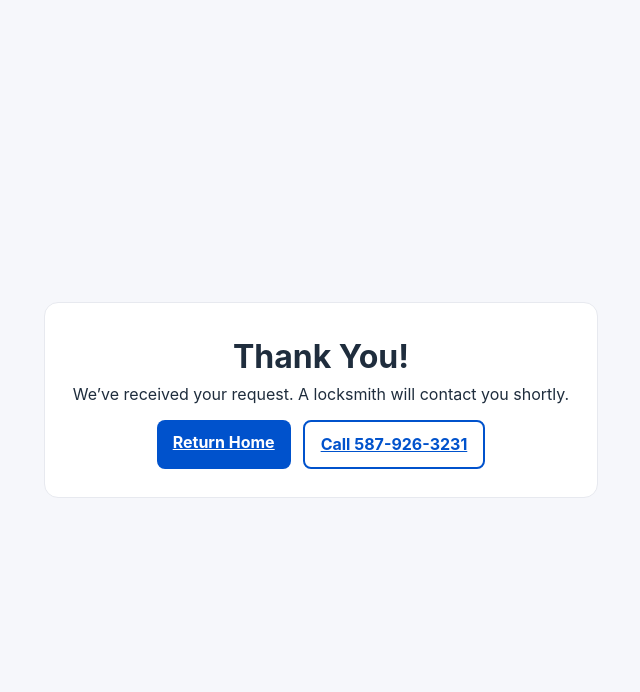
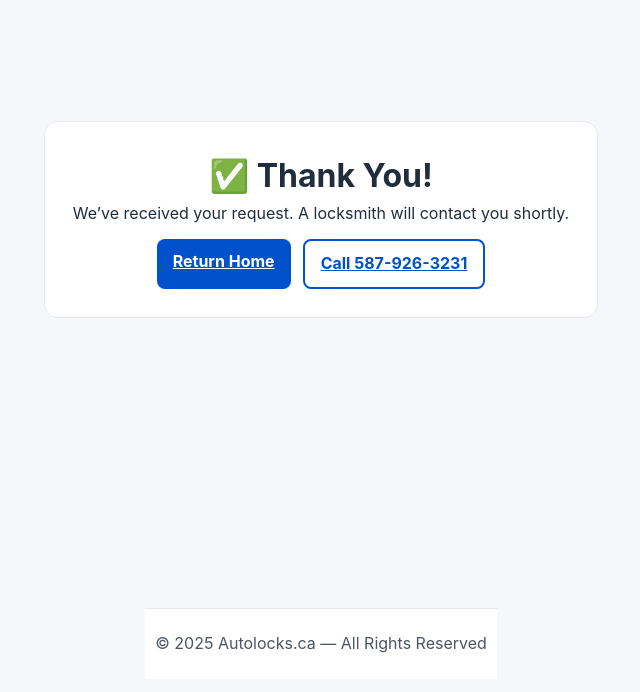
Before and after one commit to Juwayriya6/autolocksca, a plain HTML site: page thank-you.html in a window 1280 px wide. Shown: the whole page, without its empty margins (319-959 px from the left). Drawn offline with Linux system fonts and the light colour scheme.

Commit message:
thank-you.html

```diff
--- a/thank-you.html
+++ b/thank-you.html
@@ -4,16 +4,22 @@
   <meta charset="UTF-8" />
   <meta name="viewport" content="width=device-width, initial-scale=1" />
   <title>Thank You | Autolocks</title>
+  <meta name="description" content="Thank you for contacting Autolocks. Our Edmonton locksmith team will reach out shortly — available 24/7 for emergency lockouts, car key replacement, and more." />
   <link rel="stylesheet" href="assets/css/main.css" />
 </head>
+
 <body class="thanks">
   <div class="thanks-wrap">
-    <h1>Thank You!</h1>
+    <h1>✅ Thank You!</h1>
     <p>We’ve received your request. A locksmith will contact you shortly.</p>
     <div class="cta-row">
       <a class="btn" href="index.html">Return Home</a>
       <a class="btn outline" href="tel:5879263231">Call 587-926-3231</a>
     </div>
   </div>
+
+  <footer class="footer" style="margin-top:3rem; text-align:center;">
+    <p>&copy; 2025 Autolocks.ca — All Rights Reserved</p>
+  </footer>
 </body>
 </html>
```
